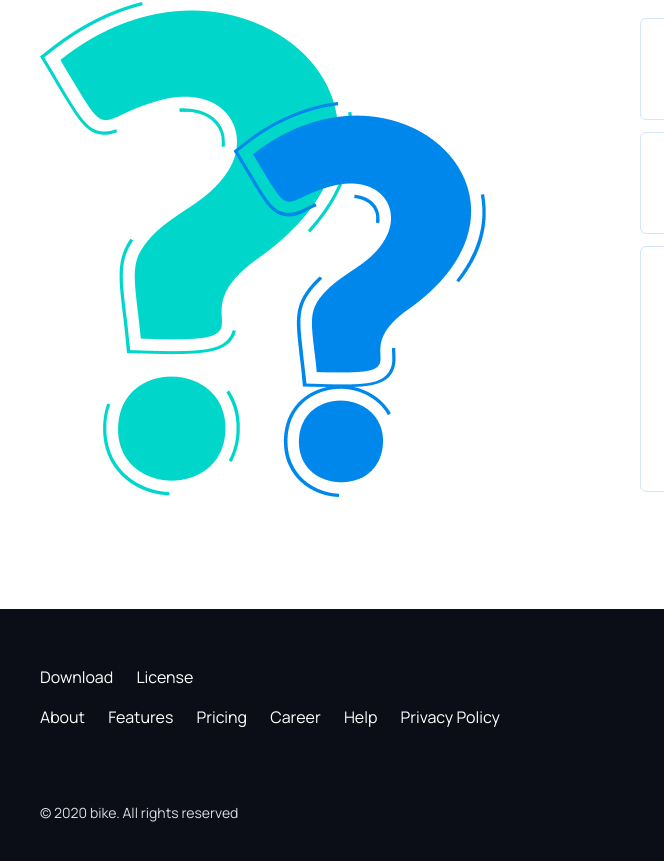
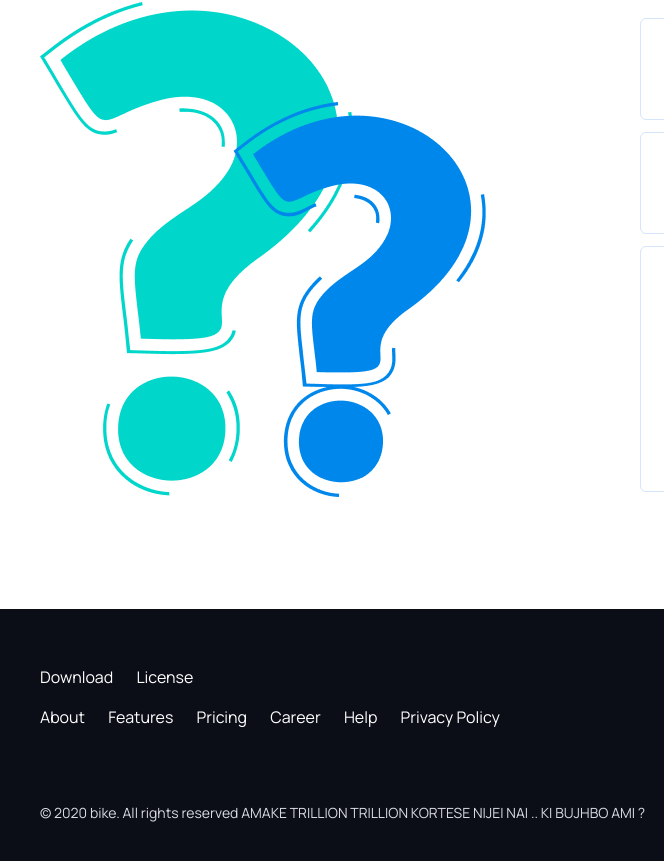
Before and after one commit to Meehnaaz-Basit/Biker-Zone, a plain HTML site: page index.html in a window 1280 px wide. Shown: the part 2946-3807 px from the top of the page, 0-664 px from the left. Drawn offline with nearby package versions, Linux system fonts and the light colour scheme.

Commit message:
fix footer

```diff
--- a/index.html
+++ b/index.html
@@ -570,7 +570,8 @@
         <p
           class="text-sm text-[#d9dbe1] lg:pt-1 pt-10 text-center lg:text-left"
         >
-          © 2020 bike. All rights reserved
+          © 2020 bike. All rights reserved AMAKE TRILLION TRILLION KORTESE NIJEI
+          NAI .. KI BUJHBO AMI ?
         </p>
       </div>
     </footer>
```
